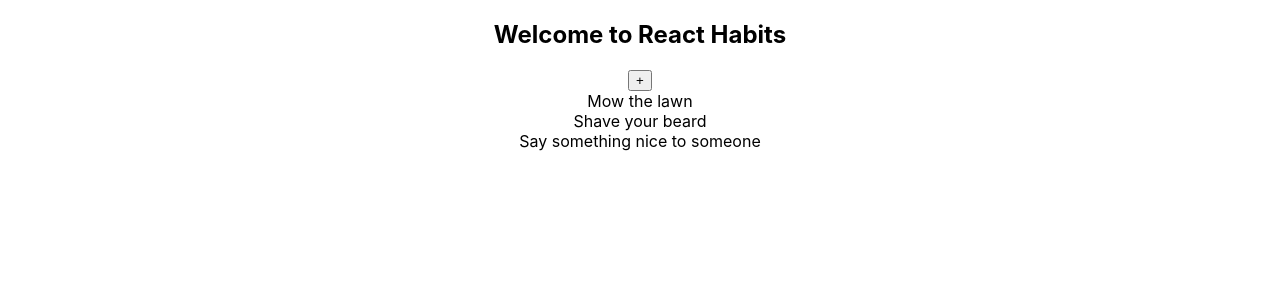
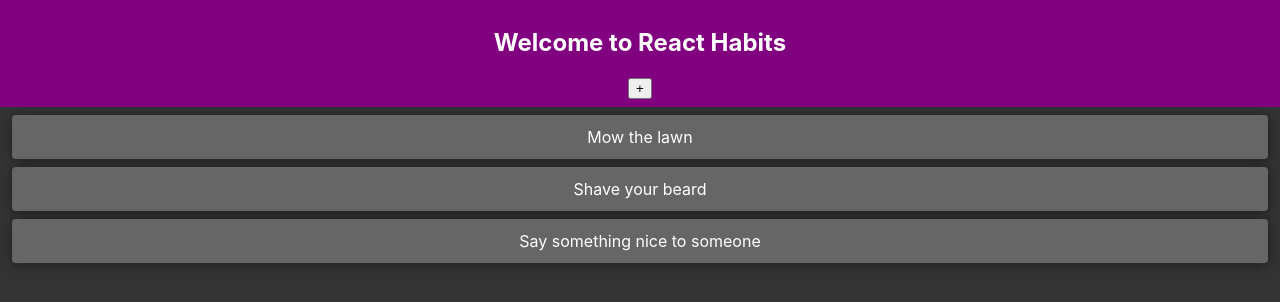
Before and after one commit to Rory-Gaddin/react-habits, a React (Create React App) app: page / in a window 1280 px wide. Shown: the top 302 px of the page. Built offline with nearby package versions, Linux system fonts and the light colour scheme.

Commit message:
Add basic theming capability

```diff
--- a/package.json
+++ b/package.json
@@ -4,6 +4,7 @@
   "private": true,
   "dependencies": {
     "axios": "^0.18.0",
+    "emotion": "^10.0.9",
     "react": "^16.8.4",
     "react-dom": "^16.8.4",
     "react-scripts": "2.1.8"
--- a/src/App.css
+++ b/src/App.css
@@ -1,3 +1,7 @@
 .App {
   text-align: center;
+  position: relative;
+  height: 100vh;
+  width: 100vw;
+  overflow: hidden;
 }
--- a/src/App.js
+++ b/src/App.js
@@ -1,14 +1,22 @@
 import React, { Component } from 'react';
 import './App.css';
 import HabitList from './containers/HabitList/HabitList';
+import * as themes from './themes/themes';
+import { ThemeContext } from './contexts/theme.context';
 
 class App extends Component {
   render() {
     return (
-      <div className="App">
-        <HabitList></HabitList>
-      </div>
+      <ThemeContext.Provider value={{theme: this.state.currentTheme}}>
+        <div className="App">
+          <HabitList></HabitList>
+        </div>
+      </ThemeContext.Provider>
     );
+  }
+
+  state = {
+    currentTheme: themes.darkTheme
   }
 }
 
--- a/src/containers/Habit/Habit.css
+++ b/src/containers/Habit/Habit.css
@@ -0,0 +1,6 @@
+.Habit {
+  margin: 8px 12px;
+  border-radius: 4px;
+  padding: 12px;
+  box-shadow: rgba(0,0,0,0.4) 1px 1px 12px;
+}
--- a/src/containers/Habit/Habit.js
+++ b/src/containers/Habit/Habit.js
@@ -1,11 +1,12 @@
 import React, { Component } from 'react'
+import './Habit.css'
+import { ThemeContext } from './../../contexts/theme.context';
+import getThemeStyles from '../../helpers/style.helper';
 
 export default class Habit extends Component {
-  render() {
-    return (
-      <div>
-        {this.props.habit.name}
-      </div>
-    )
-  }
+  render = () => <ThemeContext.Consumer>{themeCtx => (
+    <div className={getThemeStyles(['background.secondary', 'text.primary'], themeCtx, 'Habit')}>
+      {this.props.habit.name}
+    </div>
+  )}</ThemeContext.Consumer>
 }
--- a/src/containers/HabitList/HabitList.css
+++ b/src/containers/HabitList/HabitList.css
@@ -1,4 +1,9 @@
+.HabitContainer {
+  height: 100%;
+  display: flex;
+  flex-direction: column;
+}
+
 .HabitHeader {
-  background-color: rgb(50, 50, 240);
-  color: white;
+  padding: 8px;
 }
--- a/src/containers/HabitList/HabitList.js
+++ b/src/containers/HabitList/HabitList.js
@@ -1,17 +1,19 @@
 import React, { Component } from 'react'
 import Habit from './../Habit/Habit';
 import HabitConfiguration from '../HabitConfiguration/HabitConfiguration';
+import './HabitList.css';
+import getThemeStyles from './../../helpers/style.helper';
+import { ThemeContext } from './../../contexts/theme.context';
 
 const HABIT_LIST = 'show-habits';
 const NEW_HABIT = 'new-habit';
 
 export default class HabitList extends Component {
-  render() {
-    return (
-      <div>
-        <header className="HabitHeader">
+  render = () => <ThemeContext.Consumer>{themeCtx => (
+    <div className={getThemeStyles('background.primary', themeCtx, 'HabitContainer')}>
+      <header className={getThemeStyles('background.highlight10Perc', themeCtx, 'HabitHeader')}>
         <nav>
-            <h1>Welcome to React Habits</h1>
+          <h1 className={getThemeStyles('text.primary', themeCtx)}>Welcome to React Habits</h1>
           <button
             onClick={this.addHabitHandler}
           >+</button>
@@ -22,8 +24,7 @@ export default class HabitList extends Component {
       </div>
       {this.newHabitForm()}
     </div>
-    )
-  }
+  )}</ThemeContext.Consumer>
 
   state = {
     habits: [],
--- /dev/null
+++ b/src/contexts/theme.context.js
@@ -0,0 +1,2 @@
+import React from 'react';
+export const ThemeContext = React.createContext();
--- /dev/null
+++ b/src/helpers/style.helper.js
@@ -0,0 +1,24 @@
+import { css } from 'emotion';
+import { isArray } from 'util';
+
+const getThemeStyles = (paths, context, localStyles) => {
+  const theme = context.theme;
+
+  if (!theme) {
+    return [];
+  }
+
+  const _paths = isArray(paths)
+  ? paths.slice()
+  : [paths];
+
+  const classNames = _paths.map(path =>
+    css([
+      path.split('.').reduce((obj, part) => obj[part], theme)
+    ])
+  )
+
+  return classNames.join(' ') + (localStyles ? ' ' + localStyles : '');
+}
+
+export default getThemeStyles;
--- /dev/null
+++ b/src/themes/themes.js
@@ -0,0 +1,42 @@
+const darkThemeColors = {
+  perc60: 'white',
+  perc30: 'hotpink',
+  perc10: 'purple',
+  bgMain: '#333',
+  bgLight: '#666'
+}
+
+export const darkTheme = {
+  text:
+  {
+    primary: {
+      color: darkThemeColors.perc60,
+      fontWeight: 'default'
+    },
+    secondary: {
+      color: darkThemeColors.perc60,
+      opacity: 0.8,
+      fontWeight: 300
+    },
+    highlight10Perc: {
+      color: darkThemeColors.perc10
+    },
+    highlight30Perc: {
+      color: darkThemeColors.perc30
+    }
+  },
+  background: {
+    primary: {
+      backgroundColor: darkThemeColors.bgMain
+    },
+    secondary: {
+      backgroundColor: darkThemeColors.bgLight
+    },
+    highlight10Perc: {
+      backgroundColor: darkThemeColors.perc10
+    },
+    highlight30Perc: {
+      backgroundColor: darkThemeColors.perc30
+    }
+  }
+}
```
Also changed, not shown: src/hoc/theme.provider.js (added, +12 -0 lines), src/hoc/with-custom-theme.js (added, +8 -0 lines), 1 other file (tests, documents, lock files or other folders). Lines whose indentation alone changed are shown as unchanged.
